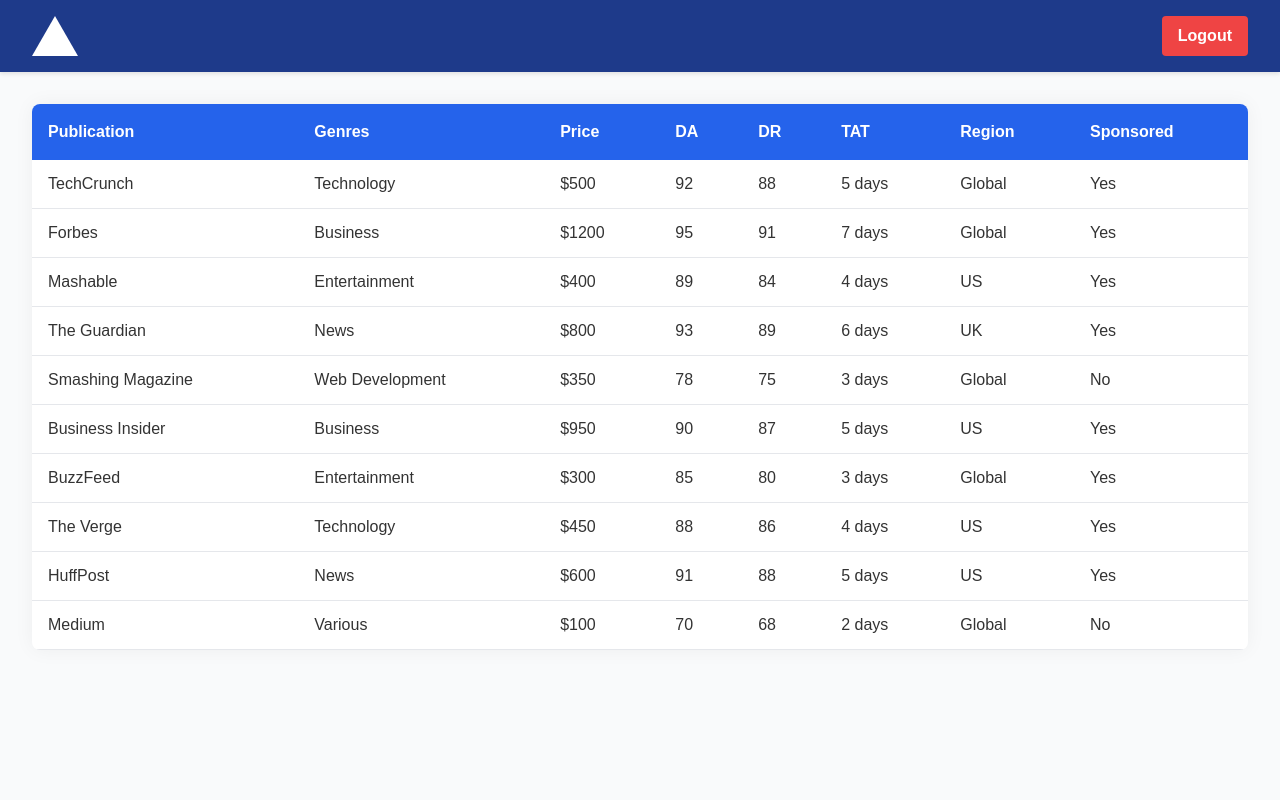
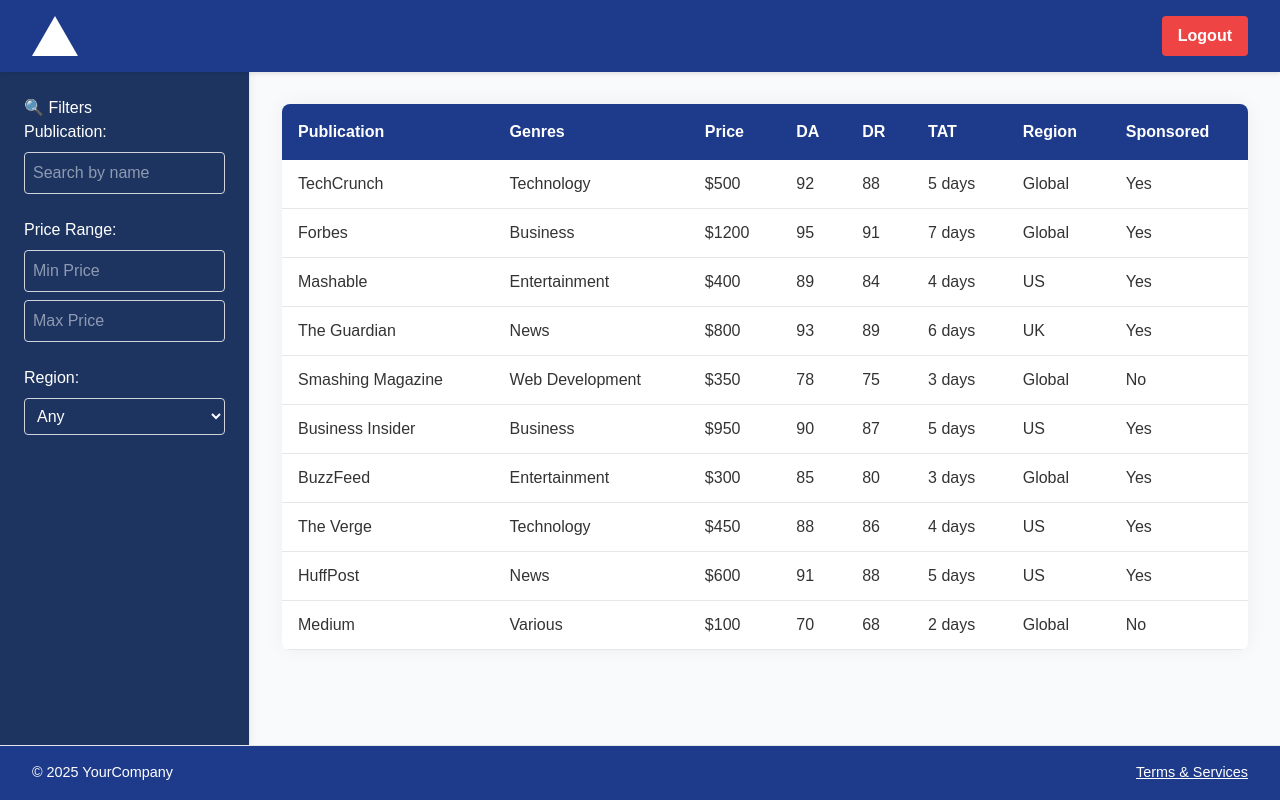
Before and after one commit to AdamSal2030/marketing-app, a Next.js app: page / in a window 1280 px wide. Built offline with nearby package versions, Linux system fonts and the light colour scheme.

Commit message:
add filters display only

```diff
--- a/src/app/page.tsx
+++ b/src/app/page.tsx
@@ -17,6 +17,7 @@
     <div style={styles.page}>
       <style>{animationStyles}</style>
 
+      {/* Header */}
       <header style={styles.header}>
         <img src="vercel.svg" alt="Logo" style={styles.logo} />
         <button style={styles.logoutButton} className="logout-hover">
@@ -24,8 +25,36 @@
         </button>
       </header>
 
-      {/* Table */}
-      <div style={styles.container}>
+      {/* Content Wrapper */}
+      <div style={styles.contentWrapper}>
+        {/* Sidebar Filters */}
+        <aside style={styles.sidebar}>
+          <h3>🔍 Filters</h3>
+
+          <div style={styles.filterGroup}>
+            <label>Publication:</label>
+            <input type="text" placeholder="Search by name" style={styles.input} />
+          </div>
+
+          <div style={styles.filterGroup}>
+            <label>Price Range:</label>
+            <input type="number" placeholder="Min Price" style={styles.input} />
+            <input type="number" placeholder="Max Price" style={styles.input} />
+          </div>
+
+          <div style={styles.filterGroup}>
+            <label>Region:</label>
+            <select style={styles.input}>
+              <option value="">Any</option>
+              <option value="US">US</option>
+              <option value="UK">UK</option>
+              <option value="Global">Global</option>
+            </select>
+          </div>
+        </aside>
+
+        {/* Main Table Section */}
+        <main style={styles.container}>
           <div style={styles.tableWrapper}>
             <table style={styles.table} className="fade-in">
               <thead>
@@ -51,7 +80,16 @@
               </tbody>
             </table>
           </div>
+        </main>
       </div>
+
+      {/* Footer */}
+      <footer style={styles.footer}>
+        <div style={styles.footerLeft}>© 2025 YourCompany</div>
+        <div style={styles.footerRight}>
+          <a href="#" style={styles.footerLink}>Terms & Services</a>
+        </div>
+      </footer>
     </div>
   )
 }
@@ -61,6 +99,8 @@
     fontFamily: 'Arial, sans-serif',
     backgroundColor: '#f9fafb',
     minHeight: '100vh',
+    display: 'flex',
+    flexDirection: 'column' as const,
   },
   header: {
     display: 'flex',
@@ -77,11 +117,43 @@
     height: 40,
     marginRight: '1rem',
   },
-  brand: {
-    fontSize: '1.5rem',
-    margin: 0,
+  logoutButton: {
+    marginLeft: 'auto',
+    padding: '0.5rem 1rem',
+    backgroundColor: '#ef4444',
+    border: 'none',
+    borderRadius: '4px',
+    color: '#fff',
+    fontSize: '1rem',
+    fontWeight: 'bold',
+    cursor: 'pointer',
+    transition: 'transform 0.2s ease, background-color 0.2s ease',
+  },
+  contentWrapper: {
+    display: 'flex',
+    flex: 1,
+  },
+  sidebar: {
+    width: '250px',
+    padding: '1.5rem',
+    backgroundColor: '#1d3461',
+    color: '#fff',
+    borderRight: '1px solid #e5e7eb',
+    boxShadow: '2px 0 8px rgba(0,0,0,0.05)',
+  },
+  filterGroup: {
+    marginBottom: '1.5rem',
+    display: 'flex',
+    flexDirection: 'column' as const,
+    gap: '0.5rem',
+  },
+  input: {
+    padding: '0.5rem',
+    borderRadius: '4px',
+    border: '1px solid #d1d5db',
   },
   container: {
+    flex: 1,
     padding: '2rem',
   },
   tableWrapper: {
@@ -92,15 +164,15 @@
   table: {
     width: '100%',
     minWidth: 600,
-    borderCollapse: 'collapse',
+    borderCollapse: 'collapse' as const,
     backgroundColor: '#fff',
     animation: 'fadeIn 0.7s ease-out',
   },
   headerCell: {
     padding: '1rem',
-    backgroundColor: '#2563eb',
+    backgroundColor: '#1e3a8a',
     color: '#fff',
-    textAlign: 'left',
+    textAlign: 'left' as const,
     position: 'sticky',
     top: 0,
     zIndex: 1,
@@ -114,17 +186,25 @@
     borderBottom: '1px solid #e5e7eb',
     color: '#333',
   },
-  logoutButton: {
-    marginLeft: 'auto',
-    padding: '0.5rem 1rem',
-    backgroundColor: '#ef4444',
-    border: 'none',
-    borderRadius: '4px',
-    color: '#fff',
-    fontSize: '1rem',
-    fontWeight: 'bold',
-    cursor: 'pointer',
-    transition: 'transform 0.2s ease, background-color 0.2s ease',
+  footer: {
+    display: 'flex',
+    justifyContent: 'space-between',
+    alignItems: 'center',
+    padding: '1rem 2rem',
+    backgroundColor: '#1e3a8a',
+    color: '#ffffff',
+    borderTop: '1px solid #e5e7eb',
+  },
+  footerLeft: {
+    fontSize: '0.9rem',
+  },
+  footerRight: {
+    fontSize: '0.9rem',
+  },
+  footerLink: {
+    color: '#ffffff',
+    textDecoration: 'underline',
+    transition: 'opacity 0.2s ease',
   },
 }
 
```
Lines whose indentation alone changed are shown as unchanged.
